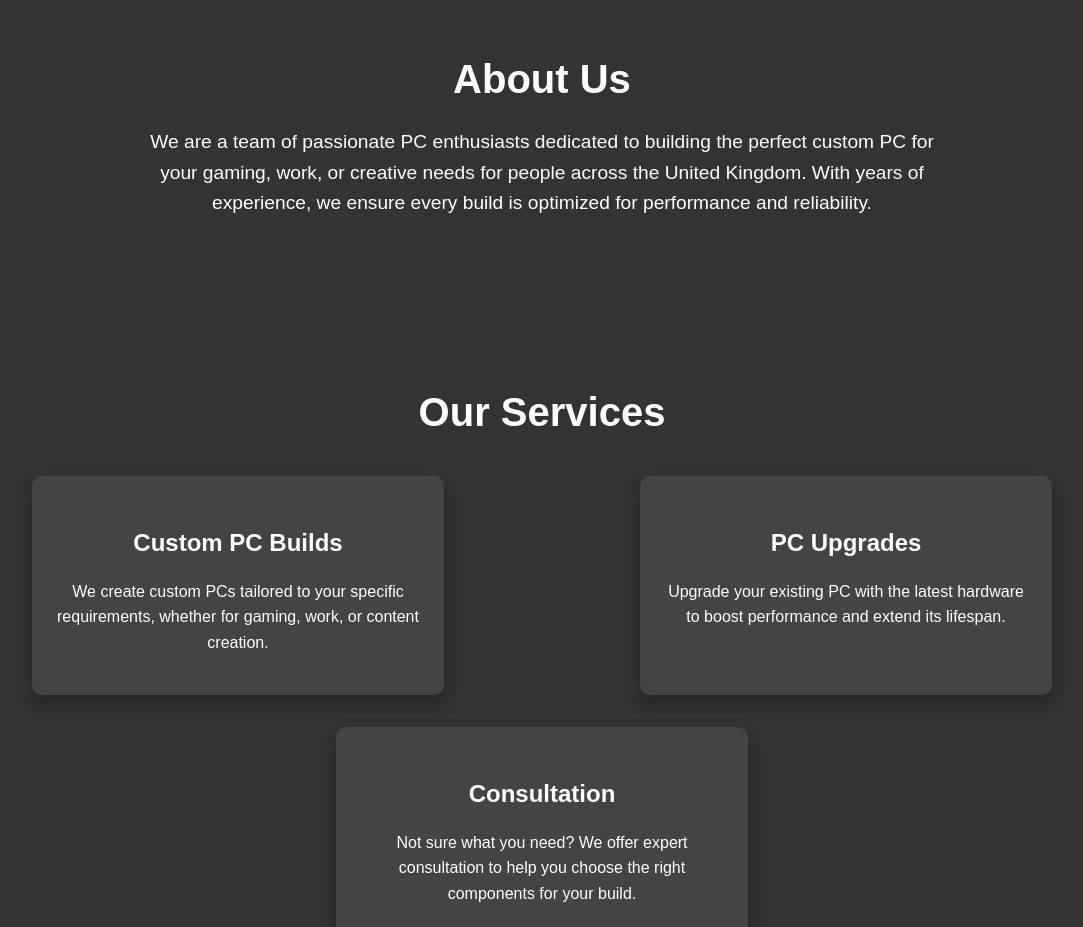
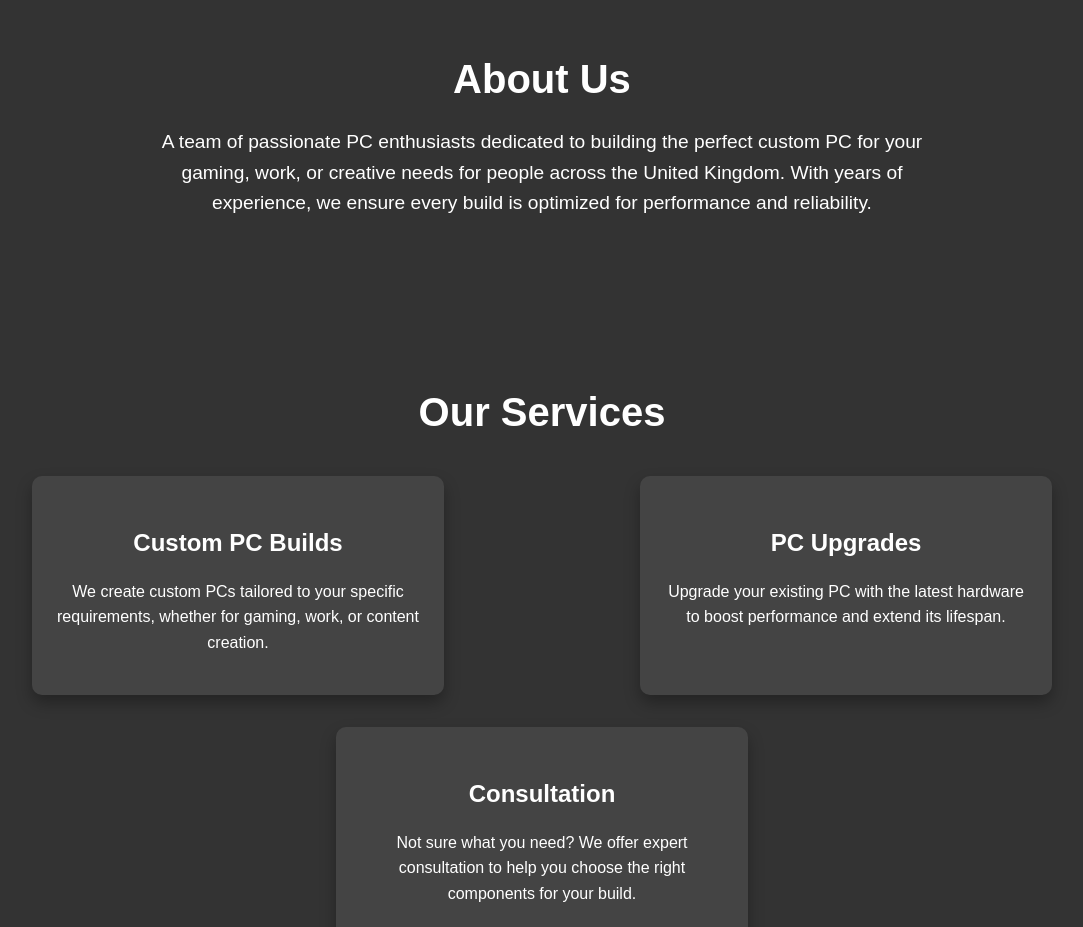
Before and after one commit to JoshuaH77/CarbonComputers, a plain HTML site: page index.html in a window 1280 px wide. Shown: the part 940-1867 px from the top of the page, without its empty margins (98-1181 px from the left). Drawn offline with Linux system fonts and the light colour scheme.

Commit message:
updated web

```diff
--- a/index.html
+++ b/index.html
@@ -32,7 +32,7 @@
     <!-- About Section -->
     <section id="about" class="about">
         <h2>About Us</h2>
-        <p>We are a team of passionate PC enthusiasts dedicated to building the perfect custom PC for your gaming, work, or creative needs for people across the United Kingdom. With years of experience, we ensure every build is optimized for performance and reliability.</p>
+        <p>A team of passionate PC enthusiasts dedicated to building the perfect custom PC for your gaming, work, or creative needs for people across the United Kingdom. With years of experience, we ensure every build is optimized for performance and reliability.</p>
     </section>
 
     <!-- Services Section -->
```
